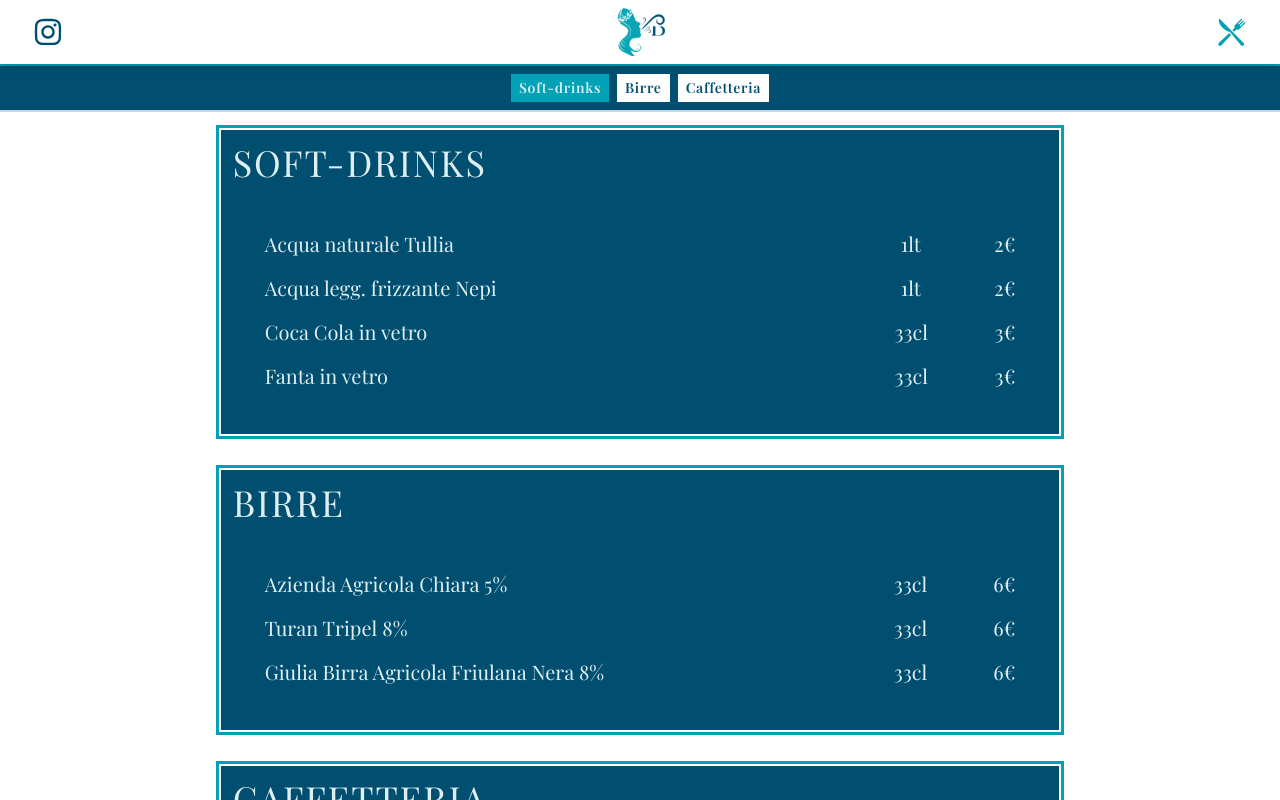
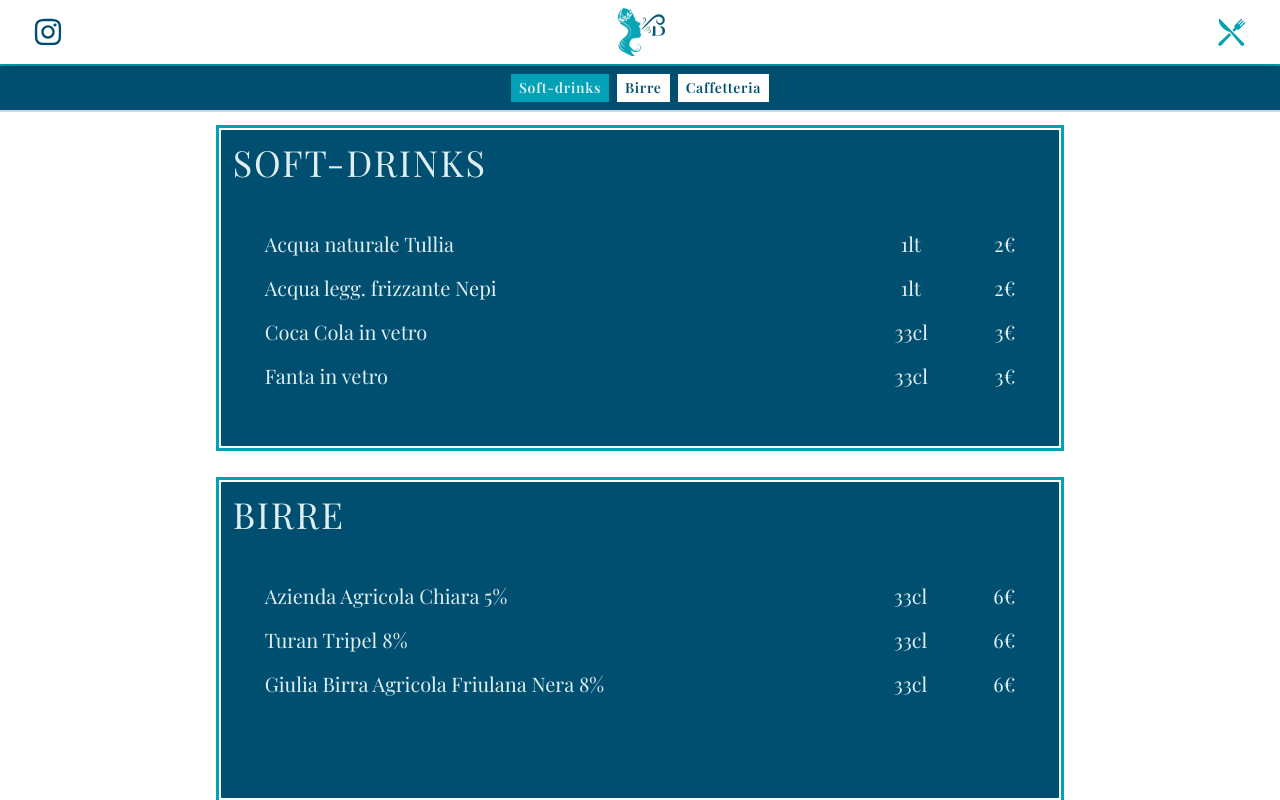
Before and after one commit to AndreadeMartinis/ristorante-briseide, a Next.js app: page /menu-bevande in a window 1280 px wide. Shown: the top 800 px of the page. Built offline with nearby package versions, Linux system fonts and the light colour scheme.

Commit message:
Treshhold portato a 0.3. Inserita un'altezza minima per i boxcategorie di 320px, in MenuCategoryBox

```diff
--- a/app/components/restaurantMenu/MenuCategoryBox.js
+++ b/app/components/restaurantMenu/MenuCategoryBox.js
@@ -13,7 +13,7 @@
     <section
       id={id}
       role={role}
-      className="shrink-0 w-full flex justify-center scroll-mt-32"
+      className="shrink-0 w-full flex justify-center scroll-mt-32 min-h-80"
     >
       <div className="w-full md:w-2/3 md:text-xl p-3 border-2 border-white outline outline-primary bg-secondary text-textColor">
         <h2 className="text-2xl md:text-4xl tracking-wider uppercase mb-4">
--- a/app/hooks/useScrollSpy.js
+++ b/app/hooks/useScrollSpy.js
@@ -17,7 +17,7 @@
       },
       {
         rootMargin: "-20% 0px -20% 0px",
-        threshold: 0.5,
+        threshold: 0.3,
         ...options,
       }
     );
```
